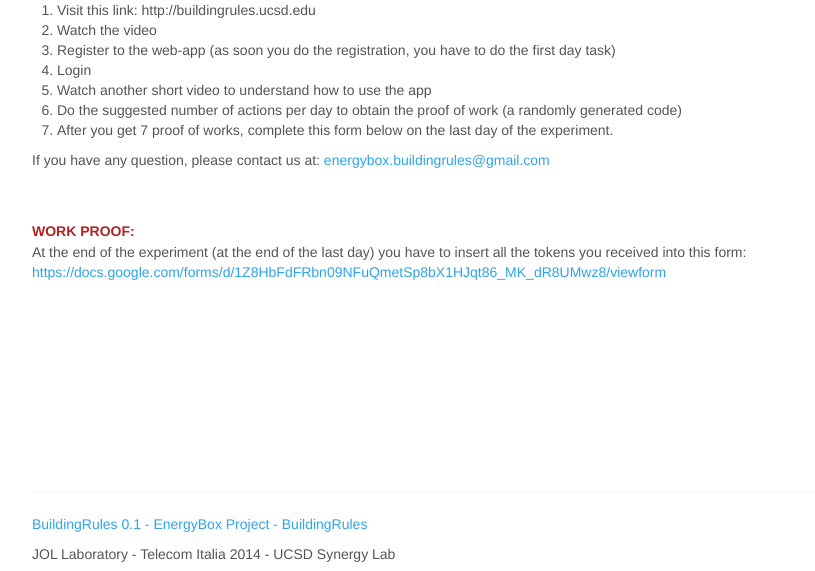
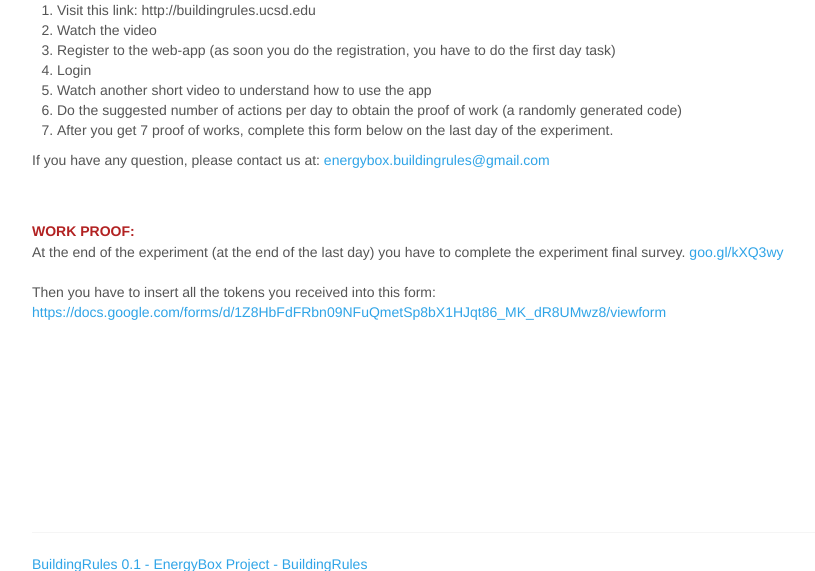
Before and after one commit to alenacci/BuildingRules, a Flask app: page /mturkinfo in a window 1280 px wide. Shown: the part 605-1176 px from the top of the page, without its empty margins (23-838 px from the left). Run offline with Flask 2, Linux system fonts and the light colour scheme; some libraries are stand-ins or nearby versions.

Commit message:
added final survey

```diff
--- a/frontend/app/templates/mturkinfo.html
+++ b/frontend/app/templates/mturkinfo.html
@@ -51,8 +51,13 @@
 
         <p>
         <strong style="color: rgb(178, 34, 34); line-height: 1.6em;">WORK PROOF:</strong>
+
         <br>
-        At the end of the experiment (at the end of the last day) you have to insert all the tokens you received into this form:
+        At the end of the experiment (at the end of the last day) you have to complete the experiment final survey.
+        <a href="goo.gl/kXQ3wy" target="_blank">goo.gl/kXQ3wy</a>
+        <br>
+        <br>
+        Then you have to insert all the tokens you received into this form:
         <br>
         <a href="https://docs.google.com/forms/d/1Z8HbFdFRbn09NFuQmetSp8bX1HJqt86_MK_dR8UMwz8/viewform" target="_blank">https://docs.google.com/forms/d/1Z8HbFdFRbn09NFuQmetSp8bX1HJqt86_MK_dR8UMwz8/viewform</a>
         </p>
--- a/frontend/app/templates/rooms.html
+++ b/frontend/app/templates/rooms.html
@@ -96,7 +96,9 @@
 			{% if mTurkStatus.experimentCompleted %}
 				<div class="alert alert-success">
 					<h4 align="center">You completed the whole expriment!</h4	>
-					<h6 align="center">Now <a href="https://docs.google.com/forms/d/1Z8HbFdFRbn09NFuQmetSp8bX1HJqt86_MK_dR8UMwz8/viewform" target="_blank">click here</a> to insert all your token as a work proof and finally get your Amazon Gift Card!</h6>
+
+					<h6 align="center">Now <a href="goo.gl/kXQ3wy" target="_blank">click here</a> to complete the experiment final survey.
+					<h6 align="center">Then <a href="https://docs.google.com/forms/d/1Z8HbFdFRbn09NFuQmetSp8bX1HJqt86_MK_dR8UMwz8/viewform" target="_blank">click here</a> to insert all your token as a work proof and finally get your Amazon Gift Card!</h6>
 				</div>
 			{% endif %}
 
```
